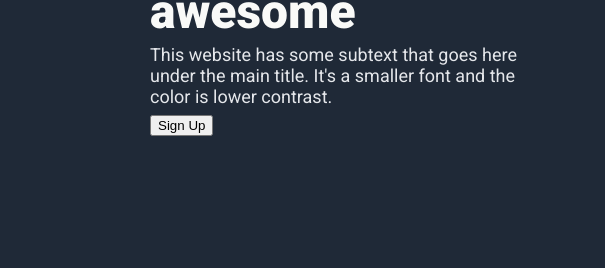
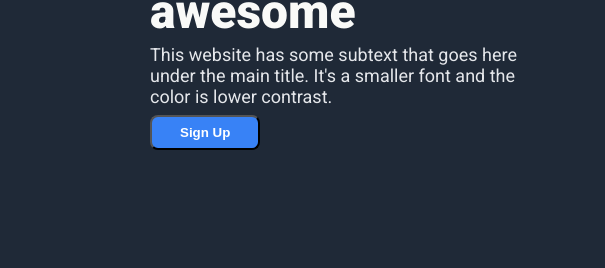
Before and after one commit to oxraphc/landing-page-project-1, a plain HTML site: page index.html in a window 1280 px wide. Shown: the part 255-523 px from the top of the page, 0-605 px from the left. Drawn offline with Linux system fonts and the light colour scheme.

Commit message:
Clone the assignment's hero button design

```diff
--- a/style.css
+++ b/style.css
@@ -66,5 +66,9 @@ html, body {
 }
 
 .hero-section-child button {
-
+    background-color: #3882F6;
+    color: white;
+    font-weight: bold;
+    padding: 8px 28px;
+    border-radius: 8px;
 }
```
